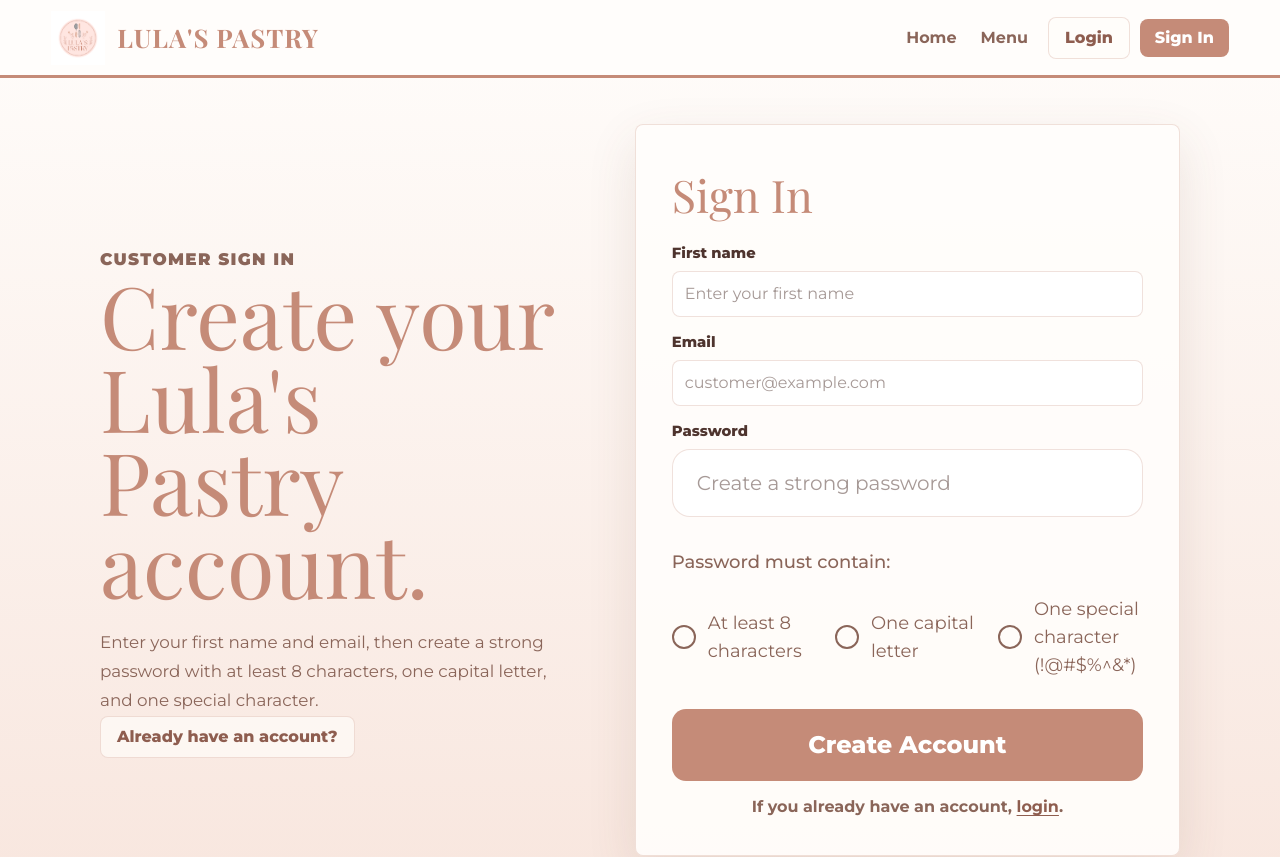
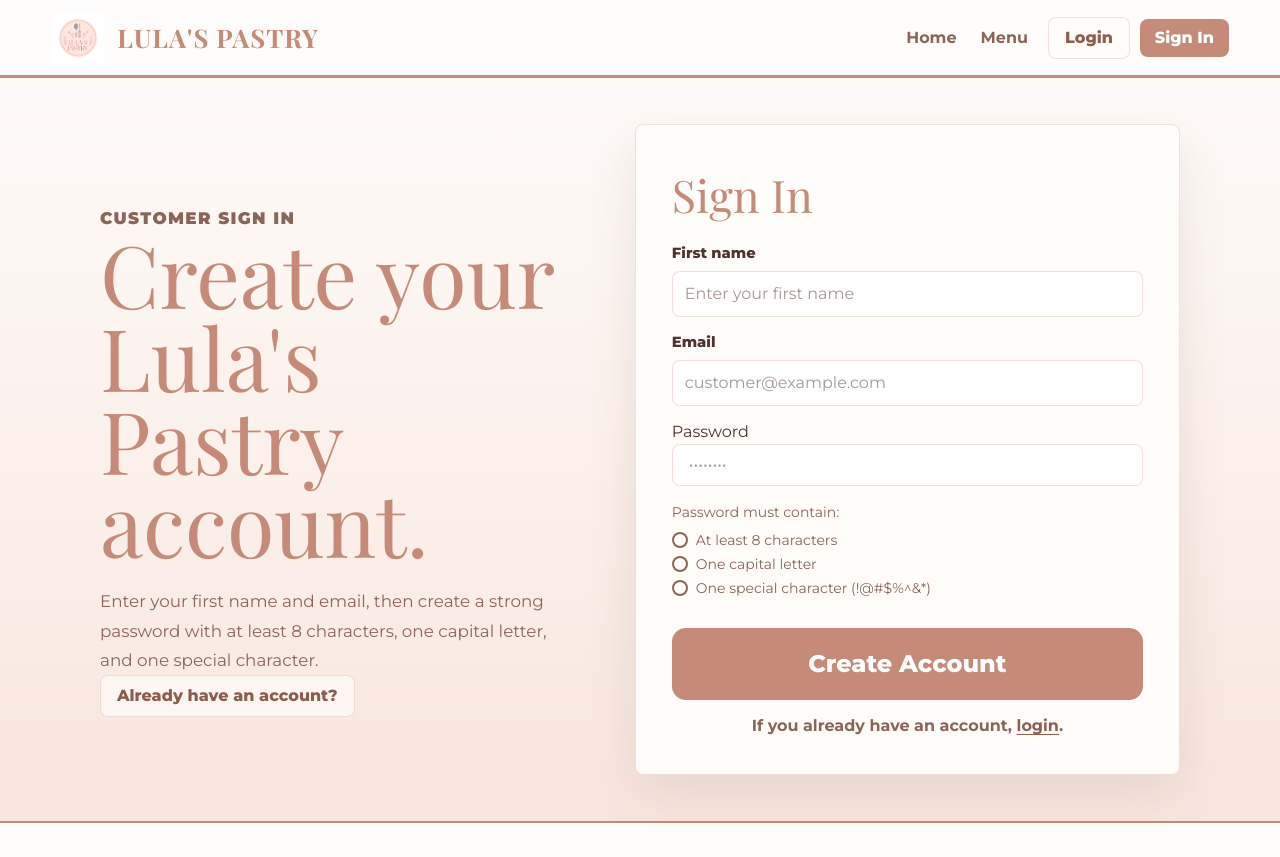
Before and after one commit to ASA-44/lula-s-pastry, a Next.js app: page /signin in a window 1280 px wide. Shown: the top 857 px of the page. Built offline with nearby package versions, Linux system fonts and the light colour scheme; no server answers; a web font is replaced by a local one.

Commit message:
Match sample password checker behavior

```diff
--- a/app/globals.css
+++ b/app/globals.css
@@ -1,4 +1,16 @@
 @import "tailwindcss";
+
+@theme inline {
+  --color-background: var(--page);
+  --color-card: var(--page);
+  --color-foreground: var(--text);
+  --color-muted-foreground: var(--muted);
+  --color-input-background: #ffffff;
+  --color-border: var(--line);
+  --color-primary: var(--primary);
+  --color-primary-foreground: #ffffff;
+  --color-accent: var(--primary-dark);
+}
 
 :root {
   --page: #fffdfb;
--- a/components/PasswordChecklist.tsx
+++ b/components/PasswordChecklist.tsx
@@ -1,101 +1,116 @@
 "use client";
 
 import { useState } from "react";
-
-import { checkPasswordRules } from "@/lib/password-rules";
+import { AlertCircle, CheckCircle } from "lucide-react";
 
 type PasswordChecklistProps = {
   mode?: "signin" | "login";
   placeholder?: string;
 };
 
-const ruleDisplayText = {
-  minLength: "At least 8 characters",
-  capital: "One capital letter",
-  special: "One special character (!@#$%^&*)"
-};
+const specialCharacterPattern = /[!@#$%^&*(),.?":{}|<>]/;
 
-const ruleErrorText = {
-  minLength: "at least 8 characters",
-  capital: "at least one capital letter",
-  special: "at least one special character"
-};
+function validatePassword(pwd: string) {
+  const hasCapital = /[A-Z]/.test(pwd);
+  const hasSpecial = specialCharacterPattern.test(pwd);
+  const hasMinLength = pwd.length >= 8;
+
+  if (!hasMinLength) {
+    return "Password must be at least 8 characters long";
+  }
+  if (!hasCapital) {
+    return "Password must contain at least one capital letter";
+  }
+  if (!hasSpecial) {
+    return "Password must contain at least one special character";
+  }
+  return "";
+}
 
 export function PasswordChecklist({
   mode = "signin",
-  placeholder = mode === "login" ? "Enter your password" : "Create a strong password"
+  placeholder = "\u2022\u2022\u2022\u2022\u2022\u2022\u2022\u2022"
 }: PasswordChecklistProps) {
   const [password, setPassword] = useState("");
-  const ruleStates = checkPasswordRules(password);
-  const missingRule = password.length > 0 ? ruleStates.find((rule) => !rule.valid) : undefined;
-  const hasError = Boolean(missingRule);
+  const [passwordError, setPasswordError] = useState("");
   const enforcesRules = mode === "signin";
+  const hasMinLength = password.length >= 8;
+  const hasCapital = /[A-Z]/.test(password);
+  const hasSpecial = specialCharacterPattern.test(password);
+
+  function handlePasswordChange(e: React.ChangeEvent<HTMLInputElement>) {
+    const pwd = e.target.value;
+    setPassword(pwd);
+    setPasswordError(validatePassword(pwd));
+  }
 
   return (
-    <div className="form-row">
-      <label htmlFor="password">Password</label>
-
+    <div className="space-y-2">
+      <label className="text-foreground" htmlFor="password">
+        Password
+      </label>
       <input
         id="password"
+        type="password"
         name="password"
-        type="password"
         value={password}
         minLength={enforcesRules ? 8 : undefined}
-        pattern={enforcesRules ? "(?=.*[A-Z])(?=.*[^A-Za-z0-9]).{8,}" : undefined}
+        pattern={enforcesRules ? '(?=.*[A-Z])(?=.*[!@#$%^&*(),.?":{}|<>]).{8,}' : undefined}
         title="At least 8 characters, one capital letter, and one special character"
+        onChange={handlePasswordChange}
+        className={`w-full px-4 py-2 bg-input-background border rounded-lg focus:outline-none focus:ring-2 ${
+          passwordError
+            ? "border-red-500 focus:ring-red-500"
+            : password
+              ? "border-green-500 focus:ring-primary"
+              : "border-border focus:ring-primary"
+        }`}
         placeholder={placeholder}
-        className={`!min-h-[68px] !rounded-[18px] !px-6 !text-[1.25rem] !outline-none transition-colors ${
-          hasError
-            ? "!border-2 !border-red-500 focus:!border-red-500"
-            : "!border !border-[var(--line)] focus:!border-[var(--primary)]"
-        }`}
-        aria-invalid={hasError}
-        aria-describedby={`${hasError ? "password-error " : ""}password-requirements`}
-        onInput={(event) => setPassword(event.currentTarget.value)}
-        onChange={(event) => setPassword(event.currentTarget.value)}
+        aria-invalid={Boolean(passwordError)}
+        aria-describedby={`${passwordError ? "password-error " : ""}password-requirements`}
         required
       />
-
-      {hasError && missingRule && (
-        <p
-          id="password-error"
-          className="mt-3 flex items-center gap-3 text-base font-medium text-red-600"
-        >
-          <span
-            className="inline-flex h-[22px] w-[22px] items-center justify-center rounded-full border-2 border-red-600 text-sm font-bold leading-none"
-            aria-hidden="true"
-          >
-            !
-          </span>
-          Password must contain {ruleErrorText[missingRule.id]}
-        </p>
+      {passwordError && (
+        <div id="password-error" className="flex items-start gap-2 text-red-600 text-sm">
+          <AlertCircle className="h-4 w-4 mt-0.5 flex-shrink-0" />
+          <span>{passwordError}</span>
+        </div>
       )}
-
-      <p className="mt-6 text-lg font-medium text-[var(--muted)]">Password must contain:</p>
-
-      <ul id="password-requirements" className="mt-3 grid gap-3 text-lg" aria-live="polite">
-        {ruleStates.map((rule) => (
-          <li
-            key={rule.id}
-            className={`flex items-center gap-3 ${
-              rule.valid ? "text-green-600" : "text-[var(--muted)]"
-            }`}
-          >
-            <span
-              className={`inline-flex h-6 w-6 flex-none items-center justify-center rounded-full border-2 text-sm font-black leading-none transition-colors ${
-                rule.valid
-                  ? "border-green-600 text-green-600"
-                  : "border-[var(--muted)] text-transparent"
-              }`}
-              aria-hidden="true"
-            >
-              {rule.valid ? "\u2713" : ""}
+      <div className="space-y-2 pt-2">
+        <p className="text-sm text-muted-foreground">Password must contain:</p>
+        <div id="password-requirements" className="space-y-1" aria-live="polite">
+          <div className="flex items-center gap-2 text-sm">
+            {hasMinLength ? (
+              <CheckCircle className="h-4 w-4 text-green-600" />
+            ) : (
+              <div className="h-4 w-4 rounded-full border-2 border-muted-foreground" />
+            )}
+            <span className={hasMinLength ? "text-green-600" : "text-muted-foreground"}>
+              At least 8 characters
             </span>
-
-            <span>{ruleDisplayText[rule.id]}</span>
-          </li>
-        ))}
-      </ul>
+          </div>
+          <div className="flex items-center gap-2 text-sm">
+            {hasCapital ? (
+              <CheckCircle className="h-4 w-4 text-green-600" />
+            ) : (
+              <div className="h-4 w-4 rounded-full border-2 border-muted-foreground" />
+            )}
+            <span className={hasCapital ? "text-green-600" : "text-muted-foreground"}>
+              One capital letter
+            </span>
+          </div>
+          <div className="flex items-center gap-2 text-sm">
+            {hasSpecial ? (
+              <CheckCircle className="h-4 w-4 text-green-600" />
+            ) : (
+              <div className="h-4 w-4 rounded-full border-2 border-muted-foreground" />
+            )}
+            <span className={hasSpecial ? "text-green-600" : "text-muted-foreground"}>
+              One special character (!@#$%^&*)
+            </span>
+          </div>
+        </div>
+      </div>
     </div>
   );
 }
```
